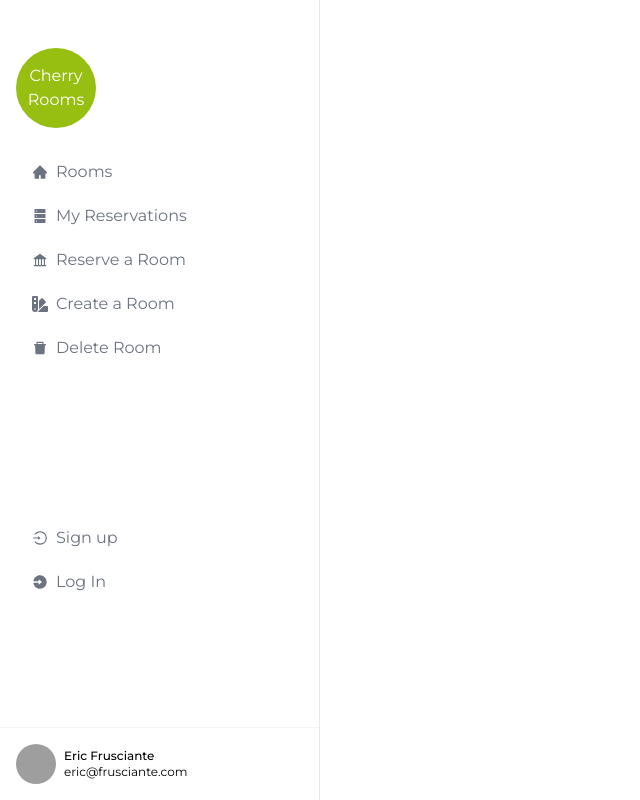
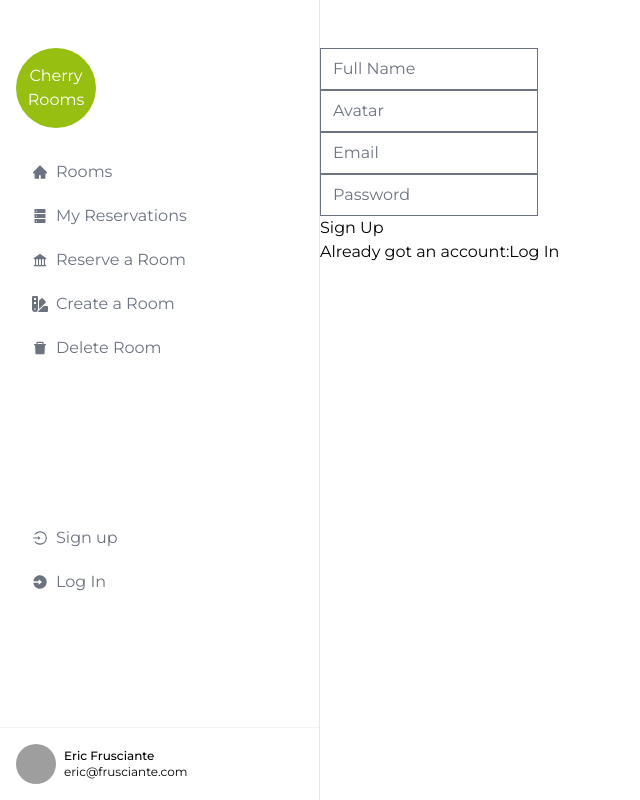
Before and after one commit to vladywill/cheery-room, a React (Create React App) app: page /signup in a window 1280 px wide. Shown: the whole page, without its empty margins (0-640 px from the left). Built offline with nearby package versions, Linux system fonts and the light colour scheme; grey boxes are pictures that could not be loaded.

Commit message:
Add main-container to signin and signup components

```diff
--- a/src/components/user/Login.js
+++ b/src/components/user/Login.js
@@ -29,7 +29,7 @@
   }
 
   return (
-    <>
+    <div className="main-container">
       <form ref={formRef} onSubmit={(e) => handleSubmit(e)}>
         <ul>
           <li>
@@ -50,7 +50,7 @@
         Create an account:
         <Link to="/signup">Sign Up</Link>
       </div>
-    </>
+    </div>
   );
 };
 
--- a/src/components/user/Signup.js
+++ b/src/components/user/Signup.js
@@ -31,7 +31,7 @@
   }
 
   return (
-    <>
+    <div className="main-container">
       <form ref={formRef} onSubmit={(e) => handleSubmit(e)}>
         <ul>
           <li>
@@ -58,7 +58,7 @@
         Already got an account:
         <Link to="/login">Log In</Link>
       </div>
-    </>
+    </div>
   );
 };
 
```
